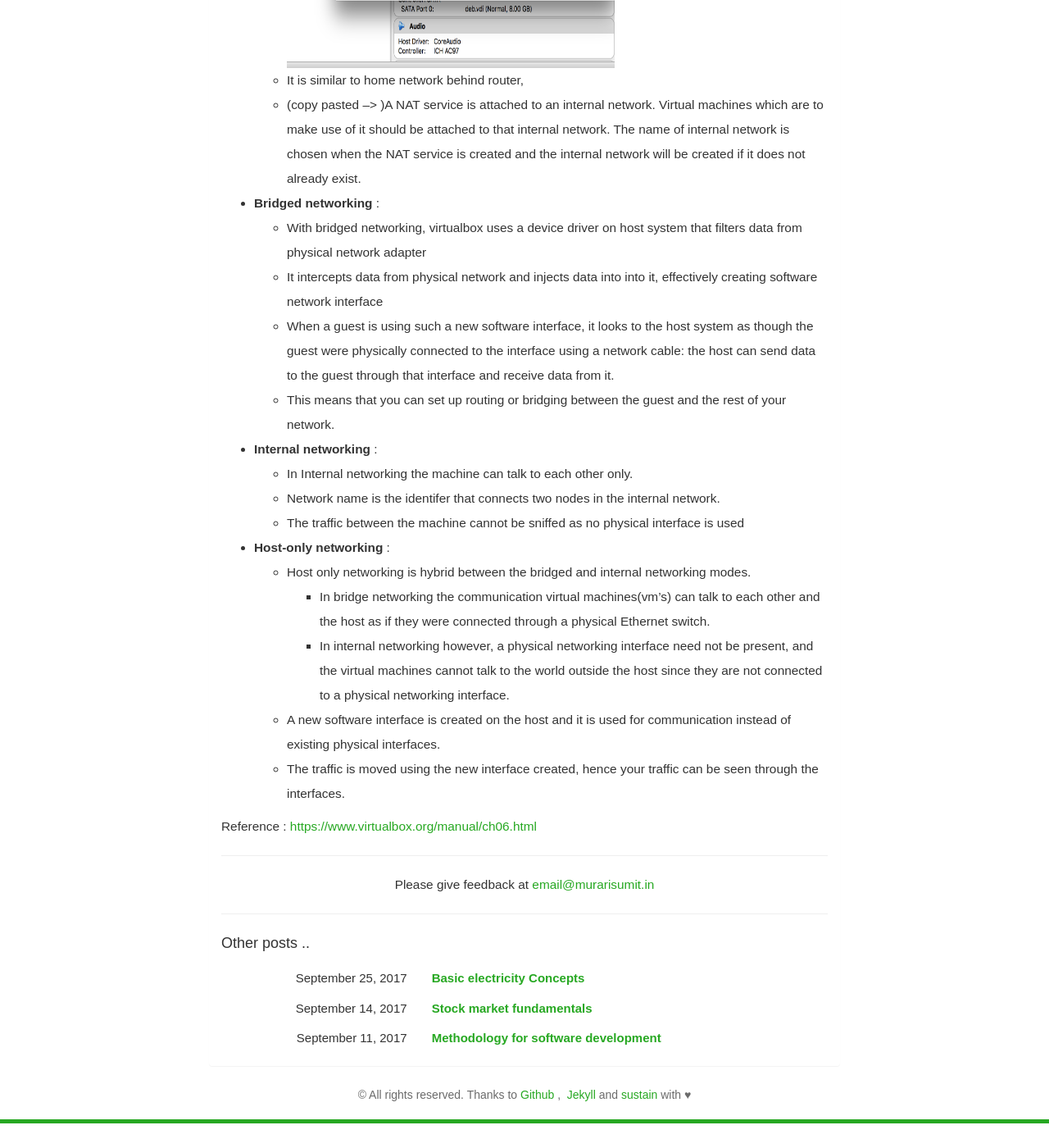
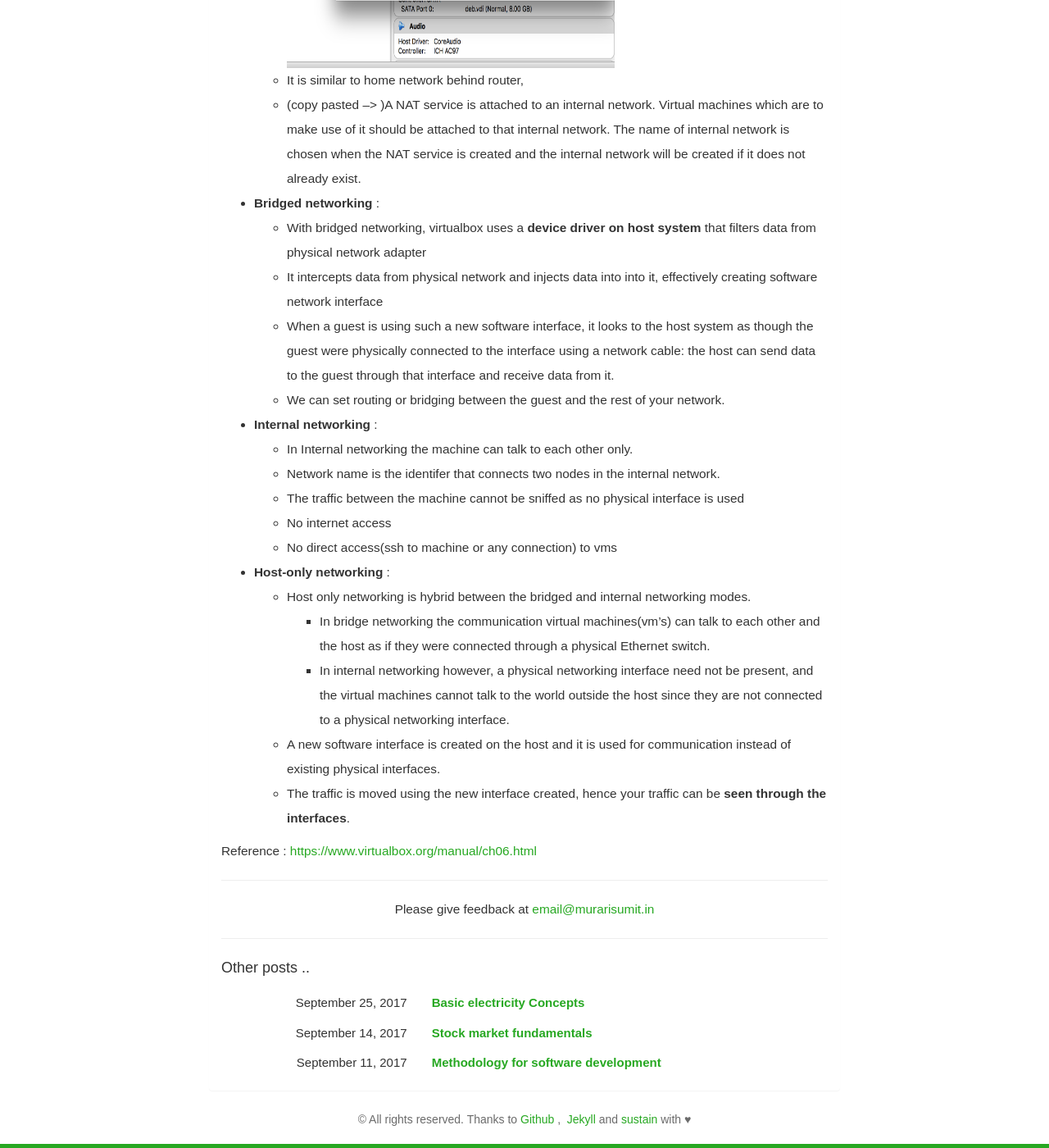
Before and after one commit to murarisumit/murarisumit.github.io, a Jekyll site: the page built from _posts/2017-02-21-basic-virtualbox-networking-concepts.md, in a window 1280 px wide and 1400 px high, scrolled down 1413 px. Shown: the whole window at 82% size. Built offline with Jekyll 4.4.1, drawn with Linux system fonts in a browser that asks for light colours; some web fonts are replaced; before the commit the page ends 2783 px from its top, so only the background shows below that.

Commit message:
Updated post 2017-02-21-basic-virtualbox-networking-concepts.md

```diff
--- a/_posts/2017-02-21-basic-virtualbox-networking-concepts.md
+++ b/_posts/2017-02-21-basic-virtualbox-networking-concepts.md
@@ -21,21 +21,23 @@ Virtualbox has various mode of networking between host-guest and guest-guest, fe
 	* (copy pasted --> )A NAT service is attached to an internal network. Virtual machines which are to make use of it should be attached to that internal network. The name of internal network is chosen when the NAT service is created and the internal network will be created if it does not already exist.
 
 * **Bridged networking** :
-	* With bridged networking, virtualbox uses a device driver on  host system that filters data from physical network adapter
+	* With bridged networking, virtualbox uses a **device driver on host system** that filters data from physical network adapter
 	* It intercepts data from physical network and injects data into into it, effectively creating software network interface
 	* When a guest is using such a new software interface, it looks to the host system as though the guest were physically connected to the interface using a network cable: the host can send data to the guest through that interface and receive data from it.
-	* This means that you can set up routing or bridging between the guest and the rest of your network.
+	* We can set routing or bridging between the guest and the rest of your network.
 
 * **Internal networking** :
 	* In Internal networking the machine can talk to each other only.
 	* Network name is the identifer that connects two nodes in the internal network.
 	* The traffic between the machine cannot be sniffed as no physical interface is used
+    * No internet access
+    * No direct access(ssh to machine or any connection) to vms
 
 * **Host-only networking** :
 	* Host only networking  is hybrid between the bridged and internal networking modes.
 		* In bridge networking the communication virtual machines(vm's) can talk to each other and the host as if they were connected through a physical Ethernet switch.
 		* In internal networking however, a physical networking interface need not be present, and the virtual machines cannot talk to the world outside the host since they are not connected to a physical networking interface.
 	* A new software interface is created on the host and it is used for communication instead of existing physical interfaces.
-	* The traffic is moved using the new interface created, hence your traffic can be seen through the interfaces.
+	* The traffic is moved using the new interface created, hence your traffic can be **seen through the interfaces**.
 
 Reference : [https://www.virtualbox.org/manual/ch06.html](https://www.virtualbox.org/manual/ch06.html)
```
